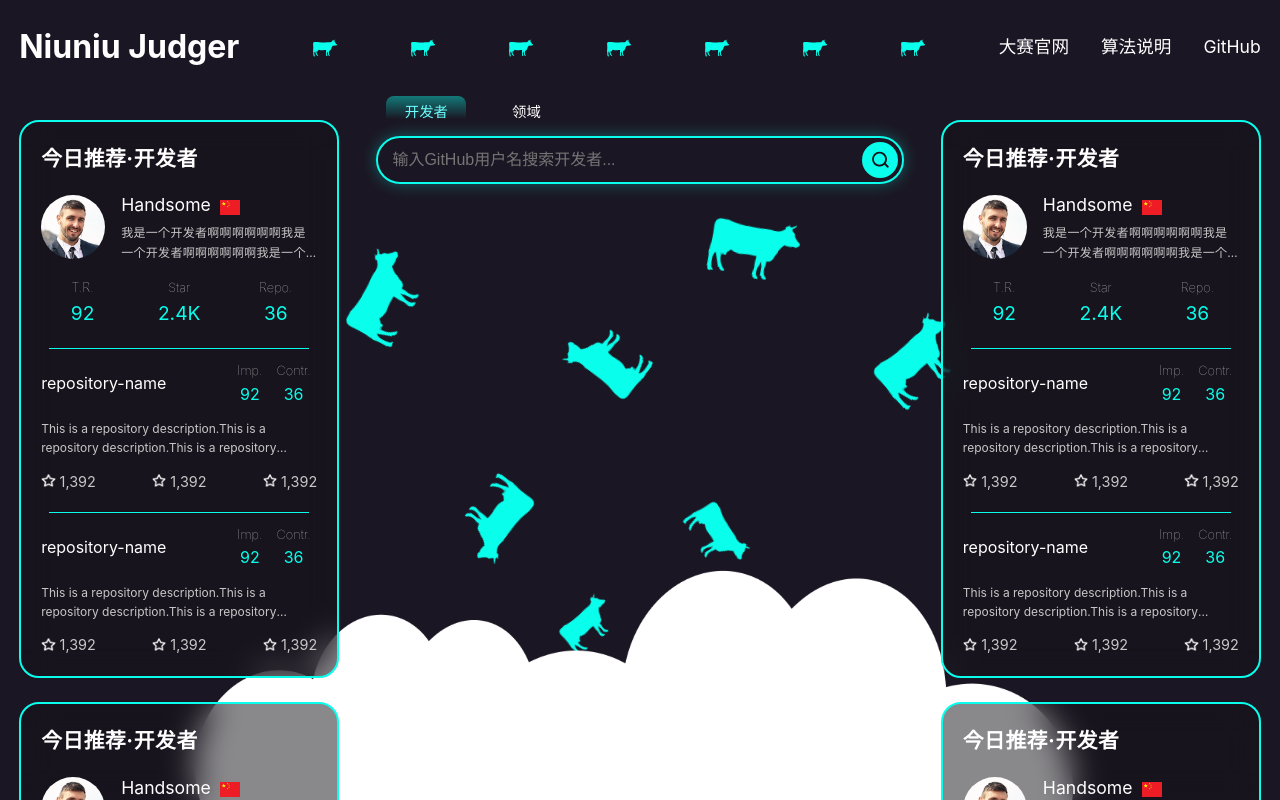
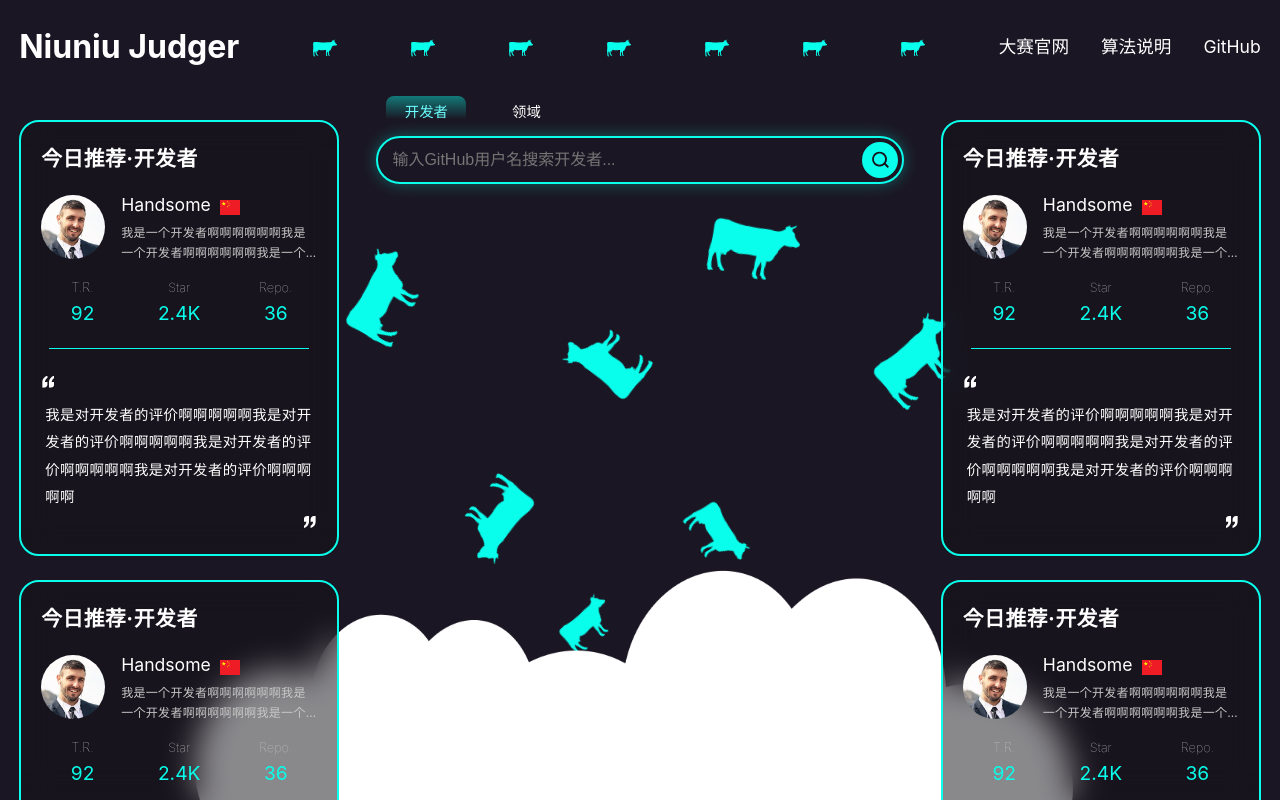
Before and after one commit to santonin1989/niuniu-judger-frontend, a Vue app: page / in a window 1280 px wide. Built offline with nearby package versions, Linux system fonts and the light colour scheme.

Commit message:
feat: 修改推荐开发者卡片的内容结构

```diff
--- a/src/components/RecCard.vue
+++ b/src/components/RecCard.vue
@@ -24,39 +24,18 @@
           <div v-if="item.fullname" class="data-desc">{{ item.fullname }}</div>
         </div>
       </div>
-      <!-- 仓库 -->
-      <div v-for="i in 2" :key="i" class="repo-list">
       <!-- 分割线 -->
       <div class="separator"></div>
-        <div class="repo">
-          <!-- 头部信息 -->
-          <div class="header">
-            <div class="title">
-              <a href="#" target="_blank">repository-name</a>
+      <!-- 开发者评价 -->
+      <div class="comment-container">
+        <div class="quotation-wrapper up">
+          <img class="quotation" :src="quotation" />
         </div>
-            <div class="data-display">
-              <div v-for="item in repoData" :key="item.title" class="data-item">
-                <div class="data-title">{{ item.title }}</div>
-                <div class="data-value">{{ item.value }}</div>
-                <div v-if="item.fullname" class="data-desc">
-                  {{ item.fullname }}
+        <div class="comment" ref="commentElement">
+          我是对开发者的评价啊啊啊啊啊我是对开发者的评价啊啊啊啊啊我是对开发者的评价啊啊啊啊啊我是对开发者的评价啊啊啊啊啊
         </div>
-              </div>
-            </div>
-          </div>
-          <!-- 仓库描述 -->
-          <div class="desc only-two-line">
-            This is a repository description.This is a repository
-            description.This is a repository description.This is a repository
-            description.
-          </div>
-          <!-- 相关信息 -->
-          <div class="related-info">
-            <div v-for="i in 3" :key="i" class="info-item">
-              <img src="/star.png" alt="star" />
-              <div class="info">1,392</div>
-            </div>
-          </div>
+        <div class="quotation-wrapper down">
+          <img class="quotation" :src="quotation" />
         </div>
       </div>
     </template>
@@ -82,6 +61,7 @@
 
 <script setup lang="ts">
 import { computed, ref } from 'vue'
+import quotation from '@/components/icons/quotation.svg'
 
 const cardType = ref('developer')
 // const props = defineProps<{
@@ -107,19 +87,6 @@ const personalData = [
     title: 'Repo.',
     value: '36',
     fullname: 'Repository',
-  },
-]
-
-const repoData = [
-  {
-    title: 'Imp.',
-    value: '92',
-    fullname: 'Importance',
-  },
-  {
-    title: 'Contr.',
-    value: '36',
-    fullname: 'Contribution',
   },
 ]
 
@@ -208,60 +175,43 @@ const projectData = [
     margin-top: 1rem;
   }
 
-  .repo-list {
   .separator {
     height: 1px;
     background-color: var(--color-theme);
     margin: 1.2rem 8px 12px;
   }
 
-    .repo {
-      width: 100%;
-      display: flex;
-      flex-direction: column;
-      row-gap: 12px;
+  .comment-container {
+    position: relative;
+    padding: 16px 0px 0px;
 
-      .header {
+    .comment {
+      padding: 0 4px;
+      font-size: 0.9rem;
+      color: white;
+      line-height: 1.7rem;
+      letter-spacing: 0.4px;
+    }
+
+    .quotation-wrapper {
+      width: 24px;
+      height: 24px;
       display: flex;
       align-items: center;
-        justify-content: space-between;
+      justify-content: center;
 
-        .title {
-          color: white;
-          font-size: 1rem;
-          transition: color 0.3s ease-out;
-
-          a {
-            text-decoration: none;
-            color: white;
+      .quotation {
+        width: 12px;
+        height: 12px;
       }
 
-          &:hover {
-            a {
-              text-decoration: underline;
-            }
-          }
+      &.up {
+        transform: translate(-20%, -30%);
       }
 
-        .data-display {
-          display: flex;
-          column-gap: 20px;
-
-          .data-item {
-            .data-value {
-              font-size: 1rem;
-            }
-
-            .data-desc {
-              right: 0px;
-              top: -4px;
-            }
-          }
-        }
-      }
-
-      .desc {
-        font-size: 0.75rem;
+      &.down {
+        float: right;
+        transform: translate(20%, 0) rotate(180deg);
       }
     }
   }
```
Also changed, not shown: src/components/icons/quotation.svg (added). Lines whose indentation alone changed are shown as unchanged.
